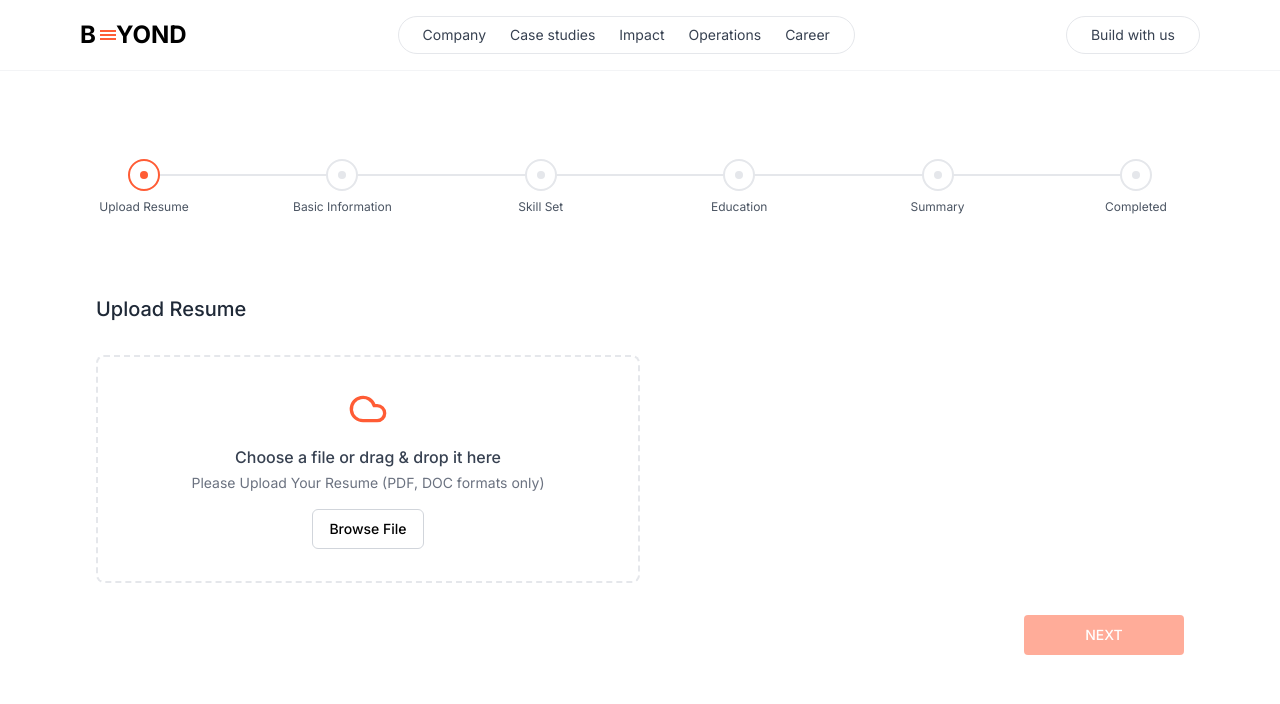
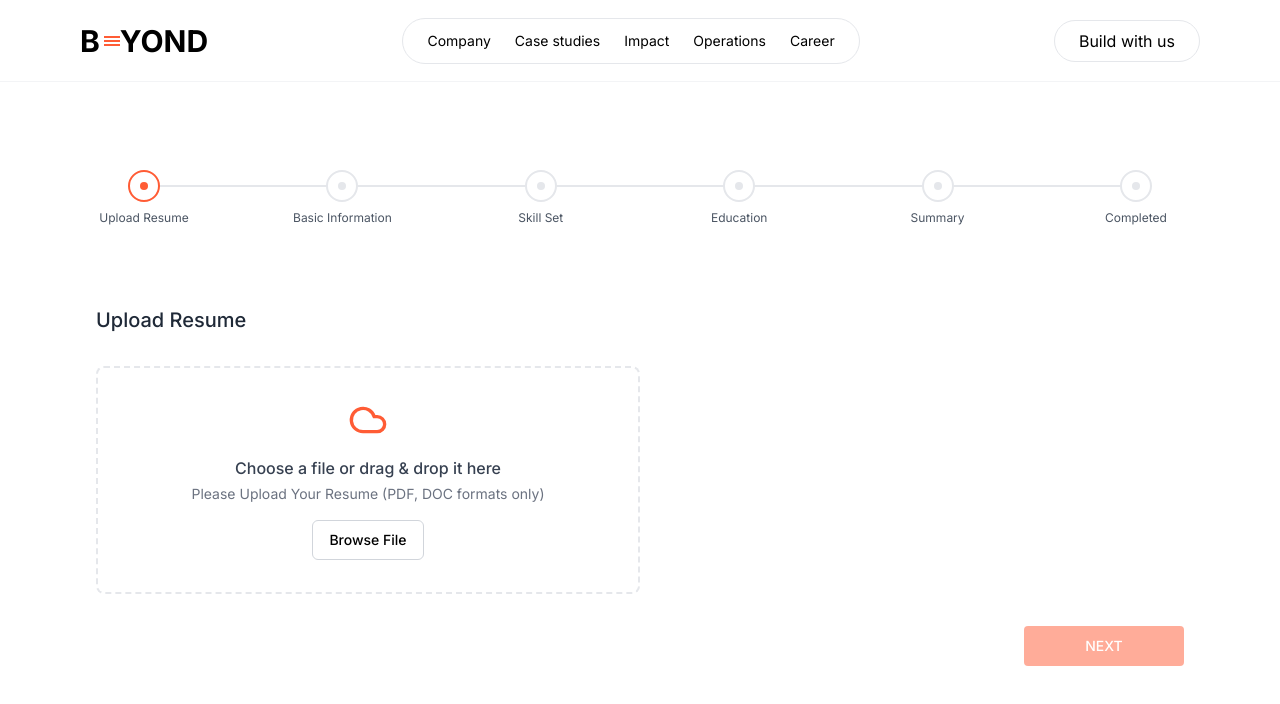
Before and after one commit to ridhampansuriya2000/demo-multi-step-form, a Next.js app: page / in a window 1280 px wide. Shown: the top 704 px of the page. Built offline with nearby package versions, Linux system fonts and the light colour scheme.

Commit message:
header font resize

```diff
--- a/components/header.tsx
+++ b/components/header.tsx
@@ -2,10 +2,10 @@ import Link from "next/link"
 
 export default function Header() {
   return (
-    <header className="border-b border-gray-100">
+    <header className="border-b border-gray-100 sticky top-0 bg-[#ffffff] z-[11] h-[82px] flex items-center">
       <div className="container mx-auto px-4 py-4 flex justify-between items-center max-w-6xl">
         <Link href="/" className="flex items-center">
-          <div className="font-bold text-2xl flex items-center">
+          <div className="font-bold text-3xl flex items-center">
             <span className="mr-1">B</span>
             <span className="text-[#FF5C35] flex flex-col justify-center h-5">
               <span className="h-[2px] w-4 bg-[#FF5C35] mb-[2px]"></span>
@@ -16,27 +16,27 @@ export default function Header() {
           </div>
         </Link>
         <nav className="hidden md:flex items-center space-x-4">
-          <div className="border border-gray-200 rounded-full px-6 py-2 flex space-x-6">
-            <Link href="#" className="text-sm text-gray-700 hover:text-gray-900">
+          <div className="border border-gray-200 rounded-full px-6 py-1 sm:py-3 flex space-x-6">
+            <Link href="#" className="text-sm  hover:text-gray-900">
               Company
             </Link>
-            <Link href="#" className="text-sm text-gray-700 hover:text-gray-900">
+            <Link href="#" className="text-sm  hover:text-gray-900">
               Case studies
             </Link>
-            <Link href="#" className="text-sm text-gray-700 hover:text-gray-900">
+            <Link href="#" className="text-sm  hover:text-gray-900">
               Impact
             </Link>
-            <Link href="#" className="text-sm text-gray-700 hover:text-gray-900">
+            <Link href="#" className="text-sm  hover:text-gray-900">
               Operations
             </Link>
-            <Link href="#" className="text-sm text-gray-700 hover:text-gray-900">
+            <Link href="#" className="text-sm  hover:text-gray-900">
               Career
             </Link>
           </div>
         </nav>
         <Link
           href="#"
-          className="border border-gray-200 rounded-full px-3 sm:px-6 py-1 sm:py-2 text-xs sm:text-sm text-gray-700 hover:text-gray-900"
+          className="border border-gray-200 rounded-full px-3 sm:px-6 py-1 sm:py-3 text-xs sm:text-[16px]  hover:text-gray-900"
         >
           Build with us
         </Link>
```
